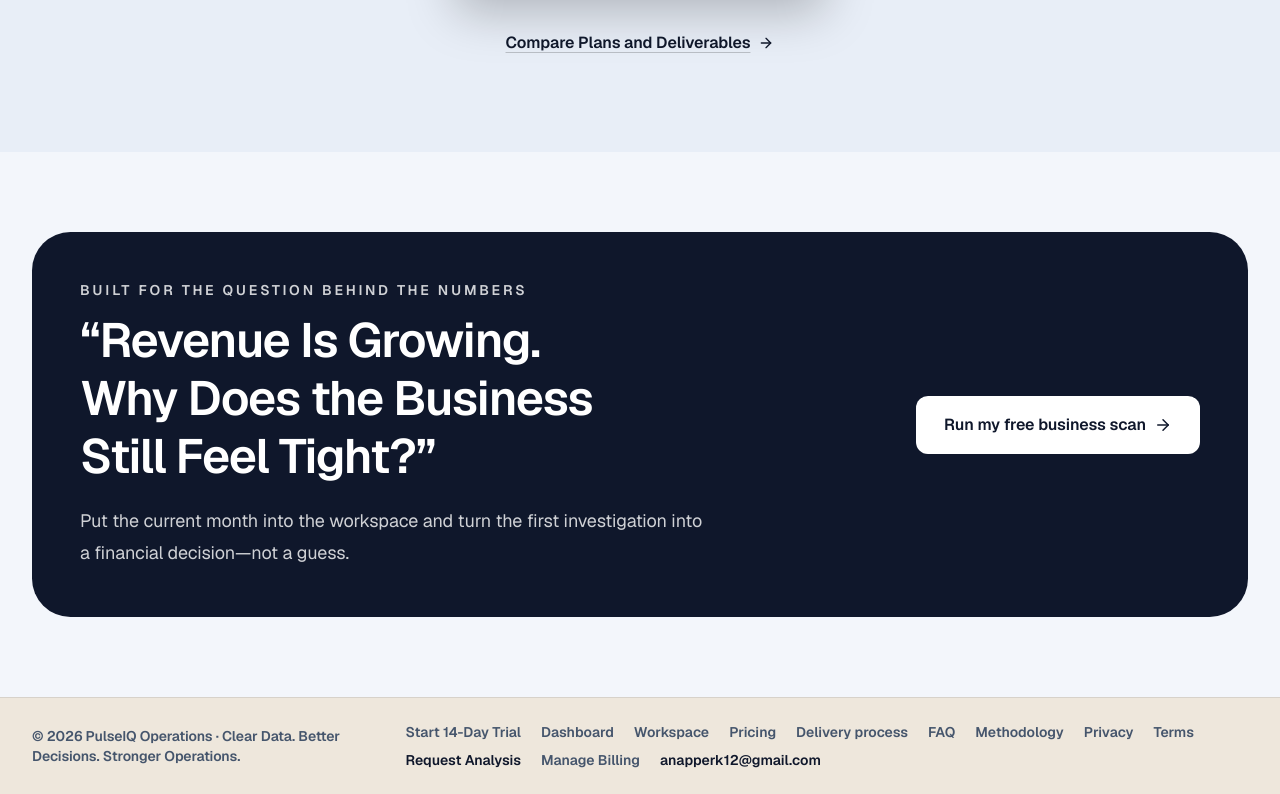
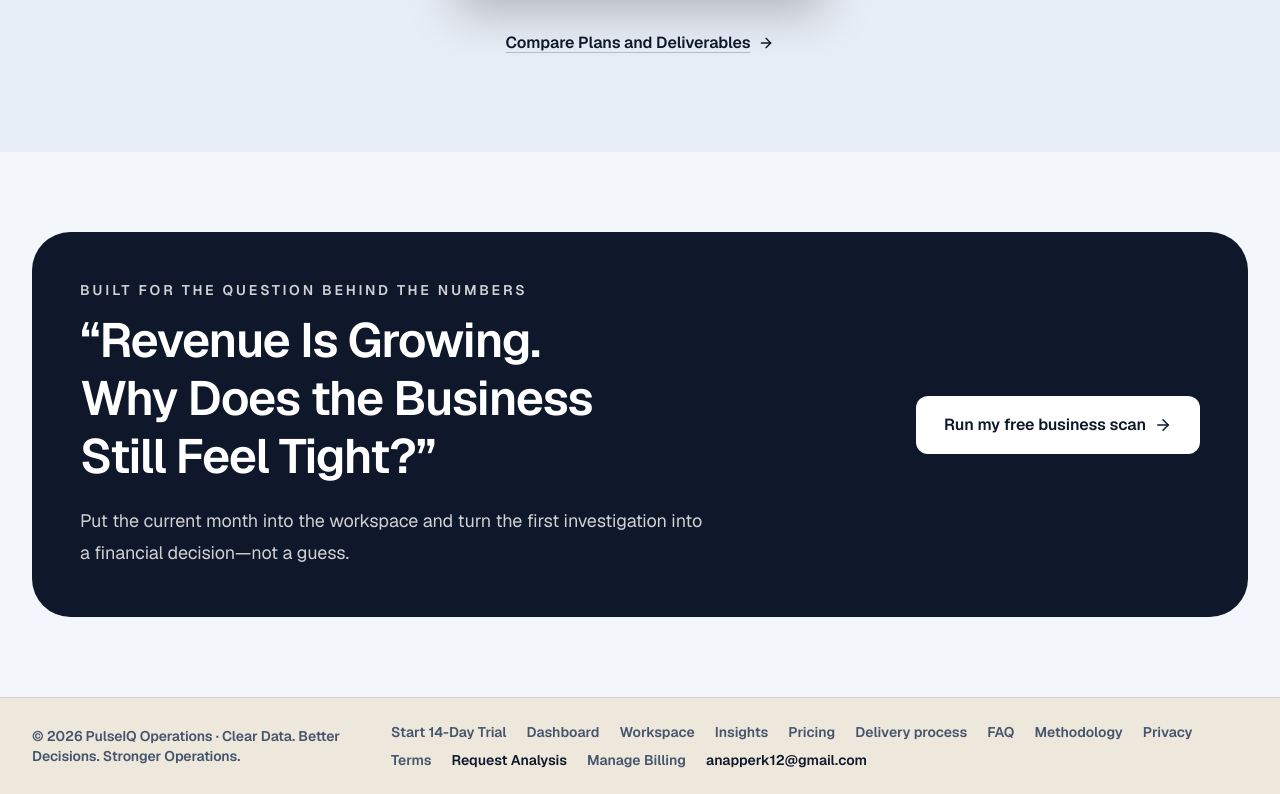
Before and after one commit to aundreanapper12-gif/pulseiqop, a Next.js app: page / in a window 1280 px wide. Shown: the part 4429-5223 px from the top of the page. Built offline with nearby package versions, Linux system fonts and the light colour scheme; no server answers.

Commit message:
feat: surface PulseIQ Insights in site navigation

```diff
--- a/app/layout.tsx
+++ b/app/layout.tsx
@@ -163,6 +163,7 @@ const utilityLinks = [
   ["Start 14-Day Trial", "/trial"],
   ["Dashboard", "/dashboard"],
   ["Workspace", "/workspace"],
+  ["Insights", "/insights"],
   ["Pricing", "/pricing"],
   ["Delivery process", "/next-steps"],
   ["FAQ", "/faq"],
```
